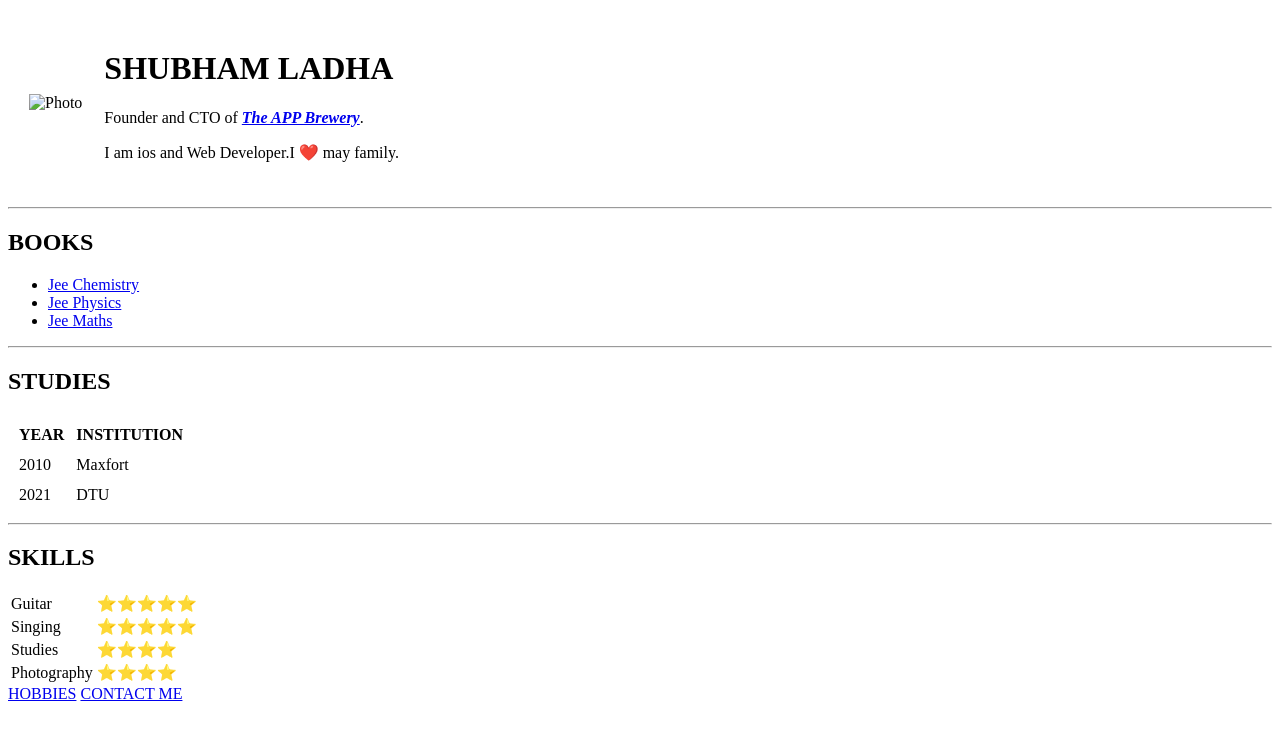
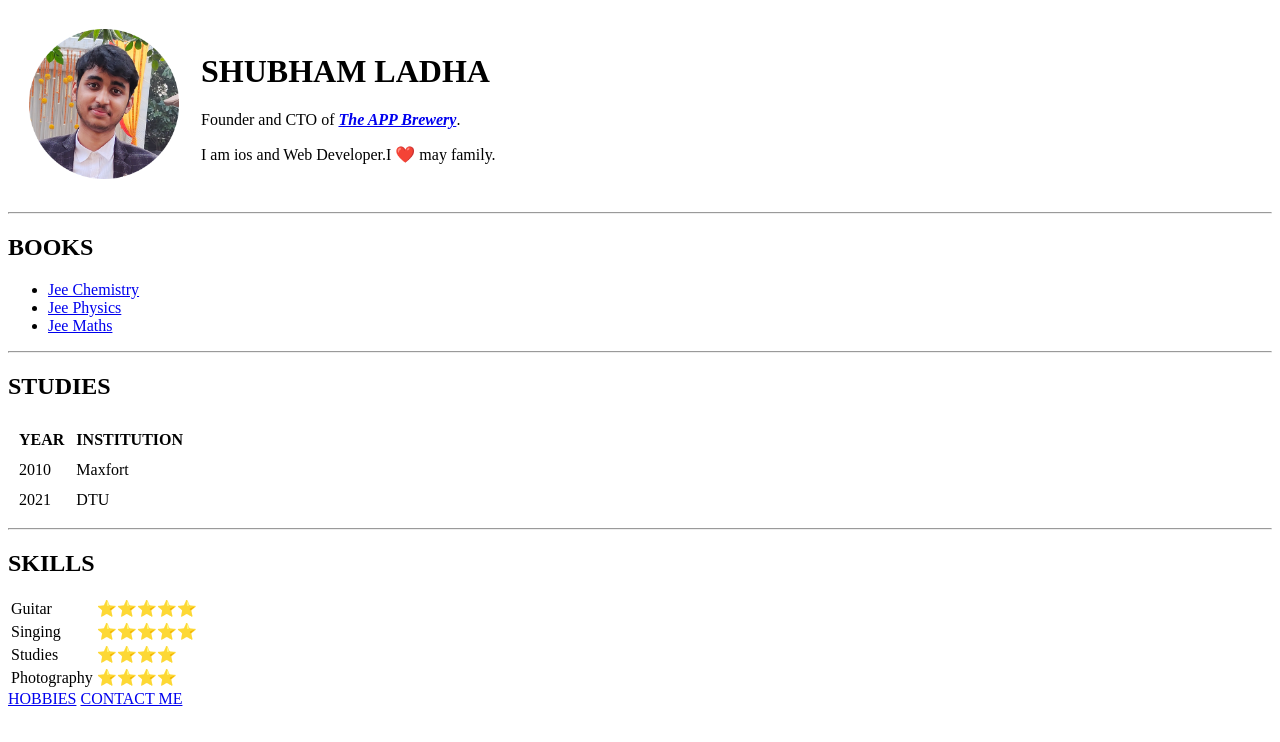
Before and after one commit to ShubhamLadha10/FirstWebsite, a plain HTML site: page index.html in a window 1280 px wide. Drawn offline with Linux system fonts and the light colour scheme.

Commit message:
Update index.html

```diff
--- a/index.html
+++ b/index.html
@@ -7,7 +7,7 @@
   <body>
     <table cellspacing="20">
       <tr>
-        <td><img src="C:\Users\ladha\Downloads\IMG_20220120_173323-modified.png" alt="Photo" height="150"></td>
+        <td><img src="images.html/shubham.png" alt="Photo" height="150"></td>
         <td><h1>SHUBHAM LADHA</h1>
         <p>Founder and CTO of <strong><em><a href="https://www.appbrewery.co/">The APP Brewery</a></em></strong>.</p>
         <p>I am ios and Web Developer.I ❤️ may family.</p></td>
```
